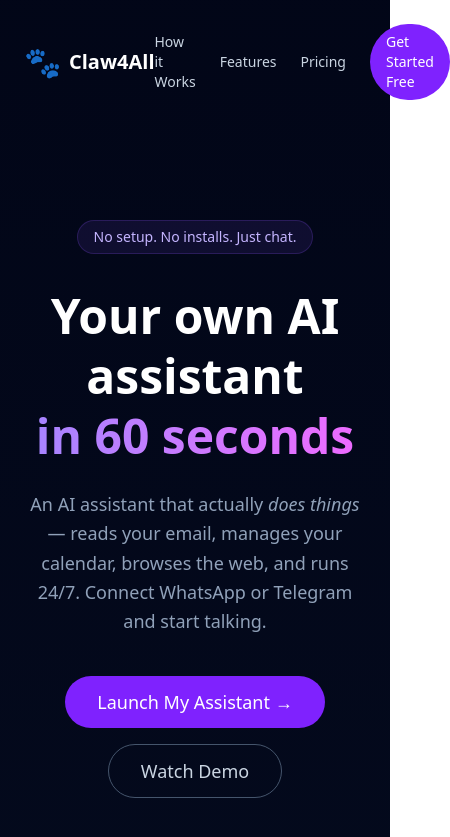
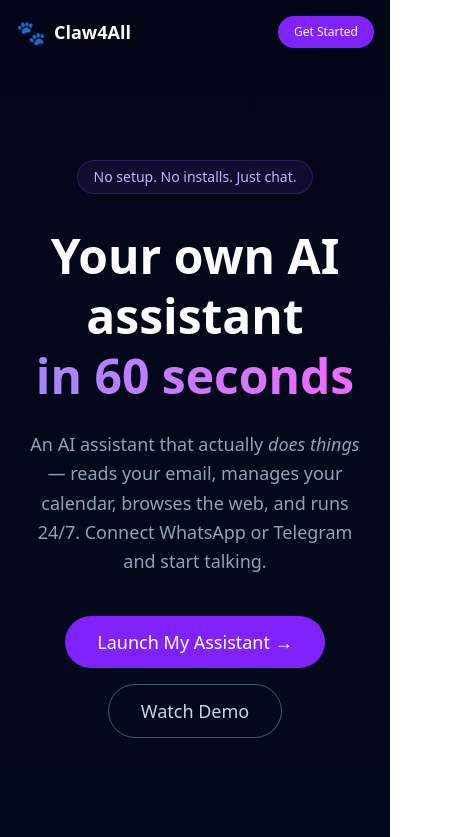
Before and after one commit to jemustain/openclaw-saas, a Next.js app in the folder apps/web/: page / in a window 390 px wide. Shown: the top 837 px of the page, 450 px wide, since content can reach past the window. Built offline with nearby package versions, Linux system fonts and the light colour scheme.

Commit message:
fix: mobile nav - hide links on small screens, keep CTA visible

```diff
--- a/apps/web/src/app/page.tsx
+++ b/apps/web/src/app/page.tsx
@@ -2,12 +2,12 @@
   return (
     <div className="min-h-screen bg-gradient-to-b from-slate-950 via-slate-900 to-slate-950 text-white">
       {/* Nav */}
-      <nav className="mx-auto flex max-w-6xl items-center justify-between px-6 py-6">
-        <div className="flex items-center gap-2 text-xl font-bold">
-          <span className="text-3xl">🐾</span>
+      <nav className="mx-auto flex max-w-6xl items-center justify-between px-4 py-4 sm:px-6 sm:py-6">
+        <div className="flex items-center gap-2 text-lg sm:text-xl font-bold shrink-0">
+          <span className="text-2xl sm:text-3xl">🐾</span>
           <span>Claw4All</span>
         </div>
-        <div className="flex items-center gap-6 text-sm text-slate-300">
+        <div className="hidden sm:flex items-center gap-6 text-sm text-slate-300">
           <a href="#how-it-works" className="hover:text-white transition">
             How it Works
           </a>
@@ -17,13 +17,13 @@
           <a href="#pricing" className="hover:text-white transition">
             Pricing
           </a>
-          <a
-            href="#get-started"
-            className="rounded-full bg-violet-600 px-4 py-2 text-sm font-medium text-white hover:bg-violet-500 transition"
-          >
-            Get Started Free
-          </a>
         </div>
+        <a
+          href="#get-started"
+          className="rounded-full bg-violet-600 px-4 py-2 text-xs sm:text-sm font-medium text-white hover:bg-violet-500 transition shrink-0"
+        >
+          Get Started
+        </a>
       </nav>
 
       {/* Hero */}
```
